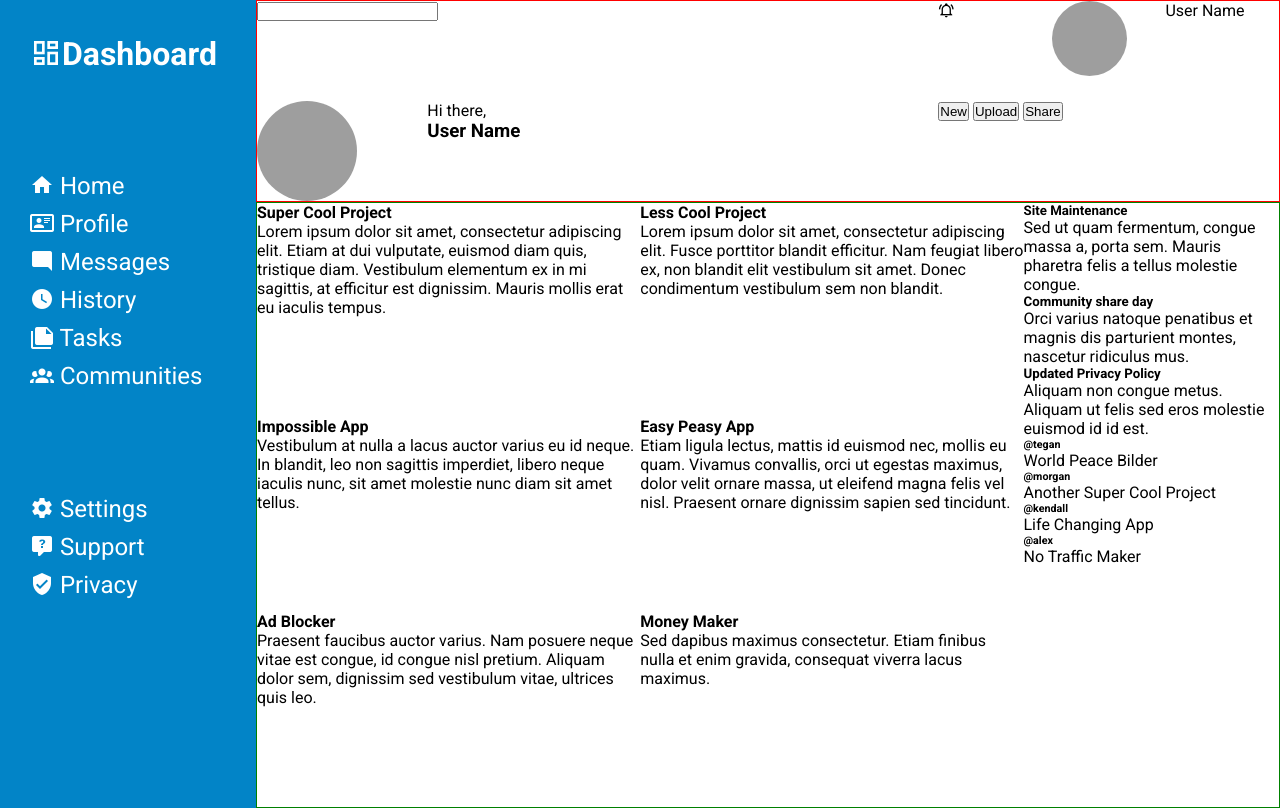
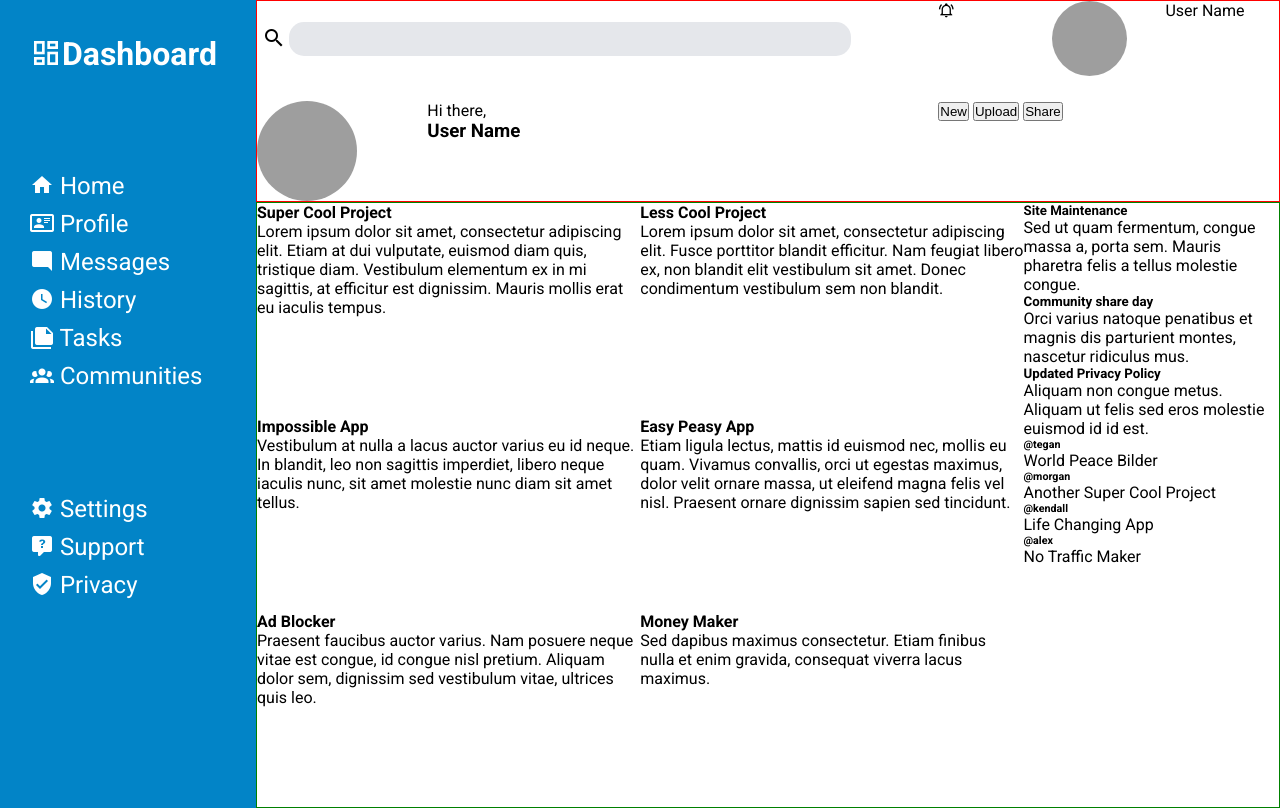
Before and after one commit to meisREAL/Admin_dashboard, a plain HTML site: page index.html in a window 1280 px wide. Drawn offline with Linux system fonts and the light colour scheme; grey boxes are pictures that could not be loaded.

Commit message:
headers search bar design

```diff
--- a/index.html
+++ b/index.html
@@ -18,7 +18,8 @@
 <body>
     <header>
         <div class="search">
-            <input type="text" name="search" id="search">
+            <span class="mdi mdi-magnify"></span>
+            <input type="text" name="search-bar" id="search-bar">
         </div>
         <div class="person">
             <span class="mdi mdi-bell-ring-outline"></span>
--- a/style.css
+++ b/style.css
@@ -55,6 +55,30 @@ header {
     grid-template-rows: repeat(2, 1fr);
 }
 
+.search {
+    display: grid;
+    grid-template-columns: 1fr 20fr;
+    align-items: center;
+}
+
+.search input {
+    margin-top: -25px;
+    height: 24px;
+    width: 85%;
+    border-radius: 15px;
+    background-color: #e5e7eb;
+    border: white;
+    padding: 5px;
+    grid-column: 2 / 3;
+}
+
+.search span {
+    font-size: 24px;
+    grid-column: 1 / 2;
+    margin-top: -25px;
+    margin-left: 5px;
+}
+
 .main-content {
     grid-column: 2 / 3;
     grid-row: 2 / 3;
```
